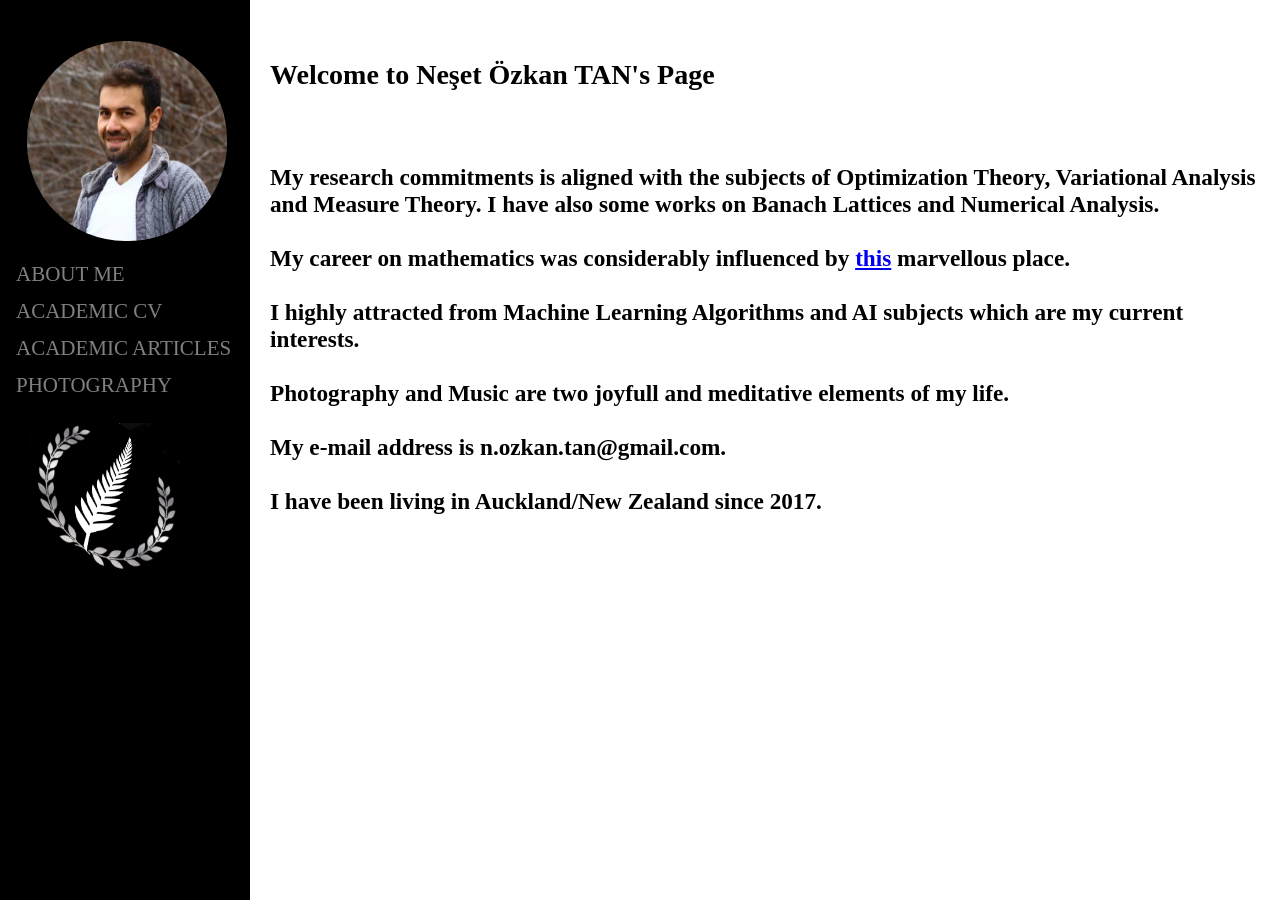
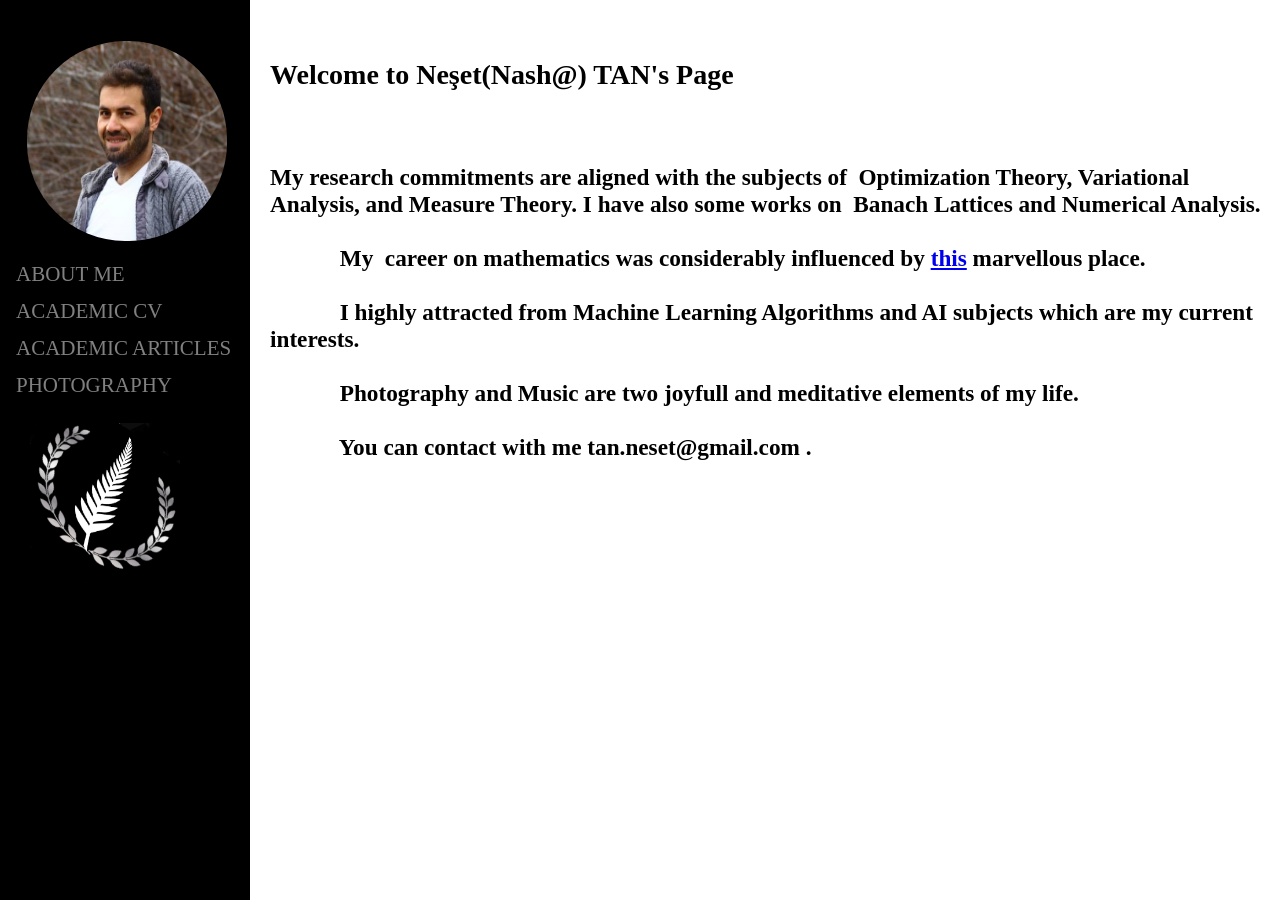
Before and after one commit to nesetan/tanneset, a Jekyll site: the page index.html, which Jekyll copies as it is, in a window 1280 px wide. Built offline with Jekyll 4.4.1, drawn with Linux system fonts in a browser that asks for light colours.

Commit message:
Update index.html

```diff
--- a/index.html
+++ b/index.html
@@ -4,7 +4,7 @@
     <meta name="viewport" content="width=device-width, initial-scale=1">
     </style>
     <link rel="stylesheet" type="text/css" href="style.css" />
-    <h1  class="main"style="font-family:Constantia"> <br> Welcome to Neşet Özkan TAN's  Page</h1>
+    <h1  class="main"style="font-family:Constantia"> <br> Welcome to Neşet(Nash@) TAN's  Page</h1>
 </head>
 <body>
 
@@ -27,12 +27,12 @@
     </div>
     <div class="main">
         <h5 style="font-family:'Bradley Hand ITC'">
-            My research commitments is aligned with the subjects of  Optimization Theory, Variational Analysis and Measure Theory. I have also some works on  Banach Lattices and Numerical Analysis.<br /> <br />
-            My  career on mathematics was considerably influenced by <a href="http://www.nesinkoyleri.org/eng/" target="_blank">this</a> marvellous place.<br /> <br />
-            I highly attracted from Machine Learning Algorithms and AI subjects which are my current interests.<br /> <br />
-            Photography and Music are two joyfull and meditative elements of my life.<br /> <br />
-            My e-mail address is n.ozkan.tan@gmail.com.<br /> <br />
-            I have been living in Auckland/New Zealand since 2017.
+           My research commitments are aligned with the subjects of  Optimization Theory, Variational Analysis, and Measure Theory. I have also some works on  Banach Lattices and Numerical Analysis.<br /> <br />
+            My  career on mathematics was considerably influenced by <a href="https://en.wikipedia.org/wiki/Nesin_Mathematics_Village" target="_blank">this</a> marvellous place.<br /> <br />
+            I highly attracted from Machine Learning Algorithms and AI subjects which are my current interests.<br /> <br />
+            Photography and Music are two joyfull and meditative elements of my life.<br /> <br />
+            You can contact with me tan.neset@gmail.com .<br /> <br />
+
         </h5>
      </div>
 
```
